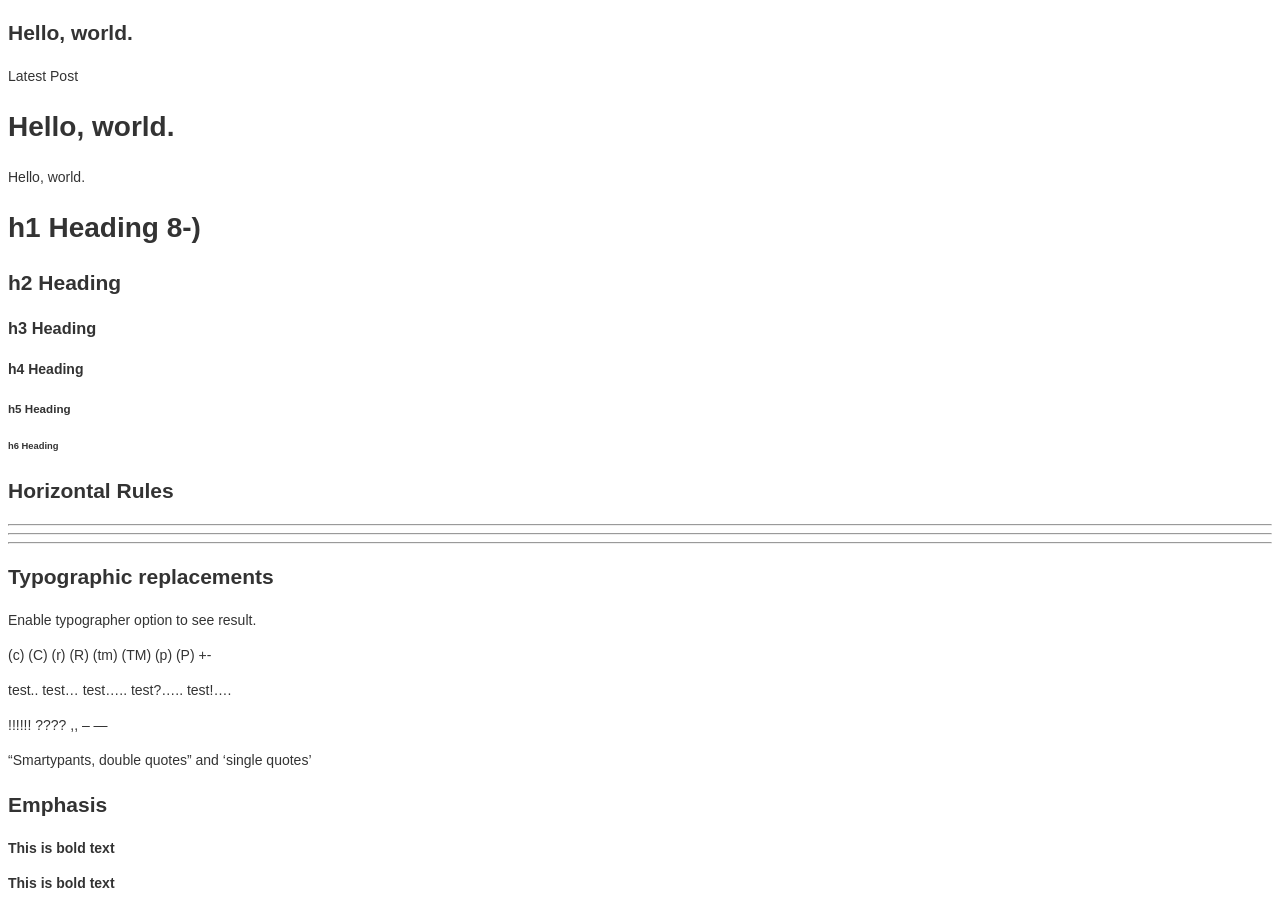
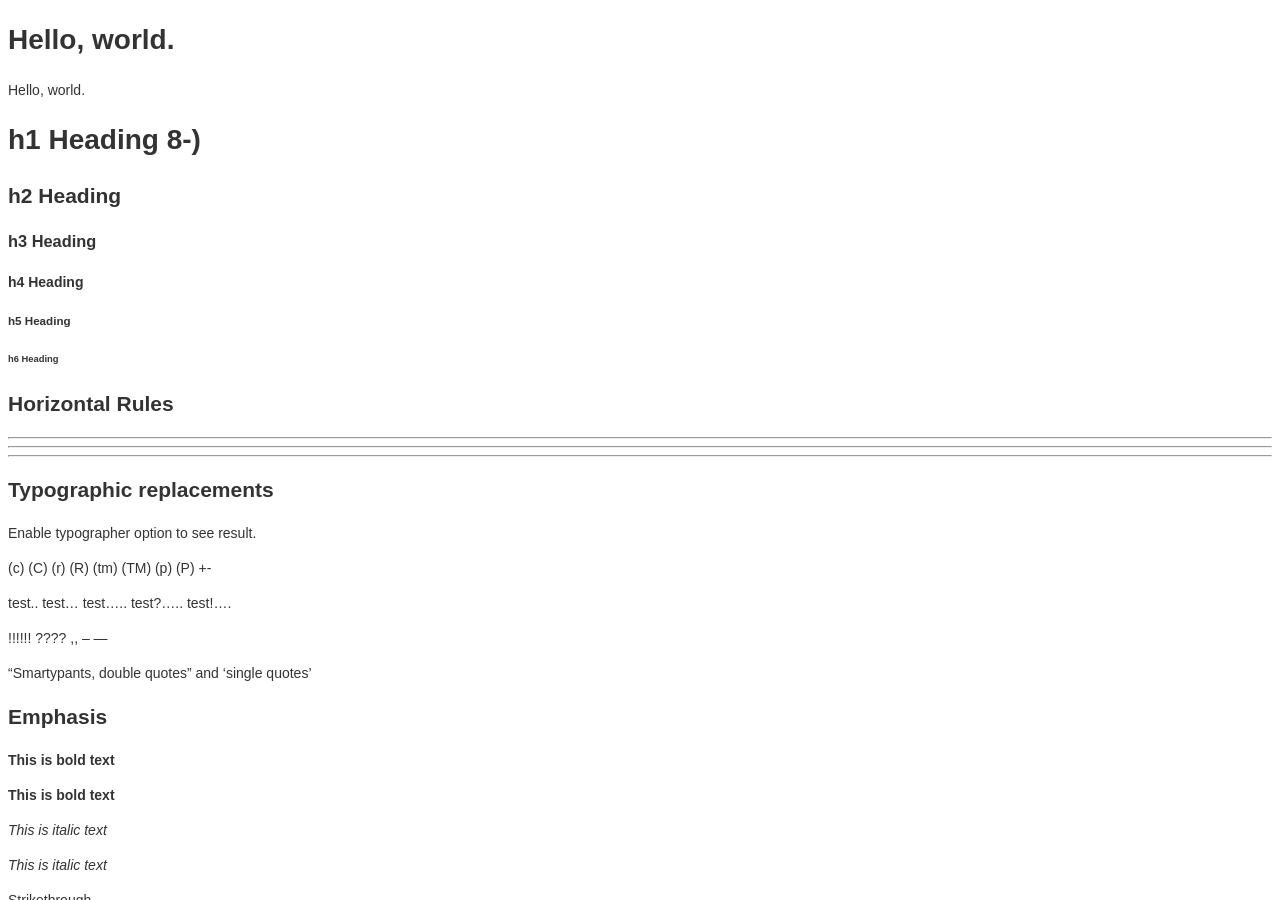
Before and after one commit to aoisummer/aoisummer.github.io, a Jekyll site: the page built from _posts/2018-12-01-hello-world.md, in a window 1280 px wide and 900 px high. Built offline with Jekyll 4.4.1, drawn with Linux system fonts in a browser that asks for light colours.

Commit message:
Fix demo.

```diff
--- a/_layouts/default.html
+++ b/_layouts/default.html
@@ -3,14 +3,12 @@
 <head>
 <meta charset="utf-8" />
 <meta name="viewport" content="width=device-width, initial-scale=1" />
-<title>{{ page.title }}</title>
+<title>{% if page.title %}{{ page.title }} - {% endif %}{{ site.title }}</title>
 <!--<link rel="dns-prefetch" href="//cdn.jsdelivr.net" />
 <link rel="stylesheet" href="https://cdn.jsdelivr.net/npm/bootstrap@4.1.3/dist/css/bootstrap.min.css" />-->
 <link rel="stylesheet" href="/assets/css/style.css" />
 </head>
 <body>
-<h2>{{ page.title }}</h2>
-<div>Latest Post</div>
 {{ content }}
 </body>
 </html>
--- a/index.html
+++ b/index.html
@@ -1,12 +1,14 @@
 ---
 layout: default
 ---
-<h2>{{ page.title }}</h2>
+<h2>{{ site.title }}</h2>
+
+<div>Latest Post</div>
 
 <ul>
 {% for post in site.posts %}
 <li>
-<a href="{{ post.url }}">{{ post.title }}</a> {{ post.date | '%Y-%m-%d' }}
+<a href="{{ post.url }}">{{ post.title }}</a> {{ post.date | date: '%Y-%m-%d' }}
 </li>
 {% endfor %}
 </ul>
```
